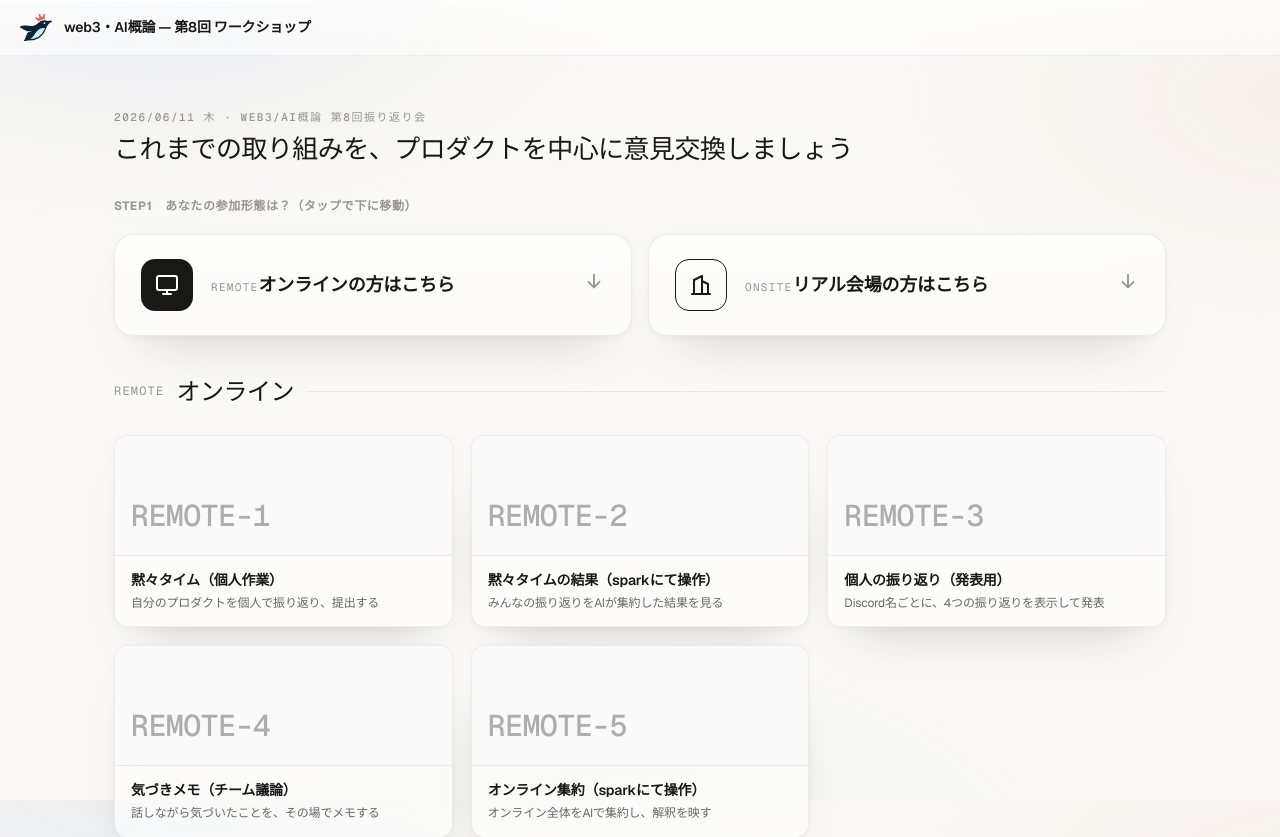
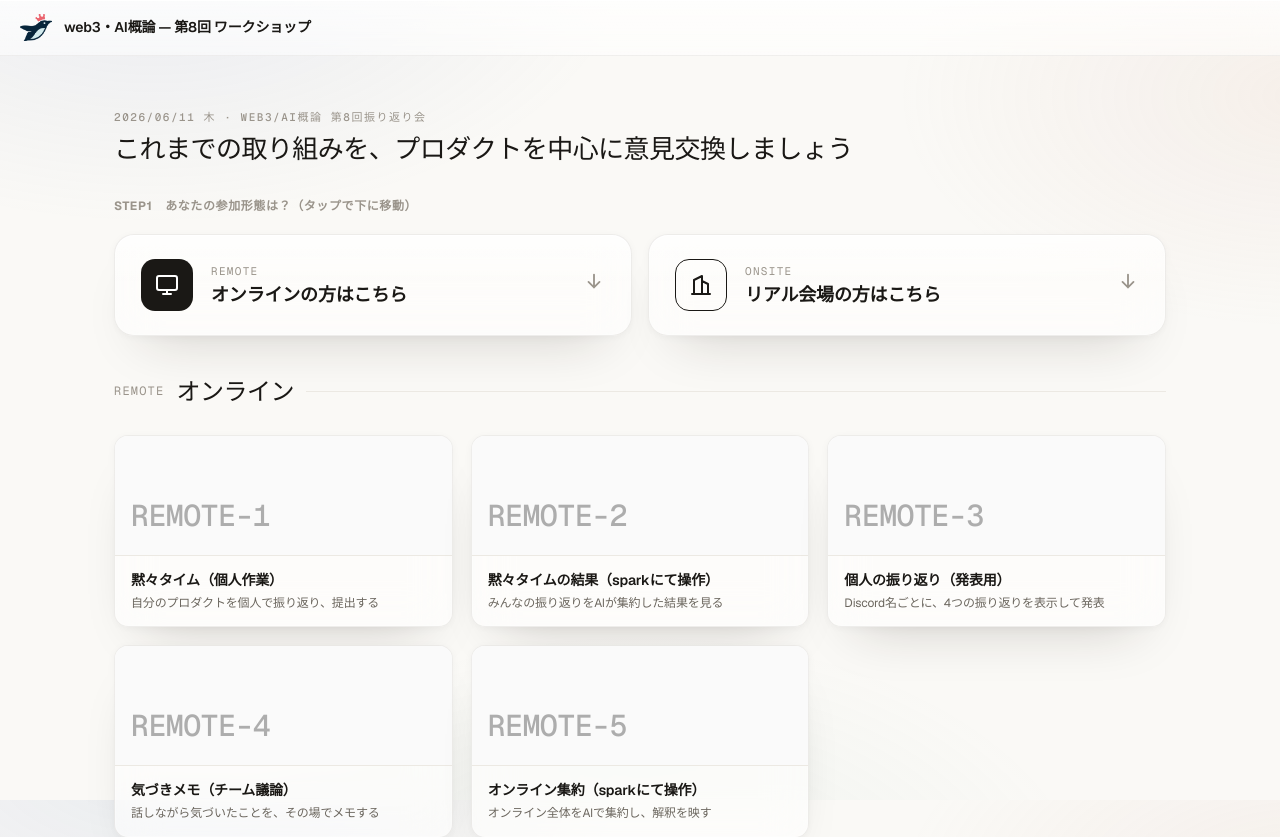
Before and after one commit to kou-uni/workshop-visualizer, a Next.js app: page / in a window 1280 px wide. Shown: the top 837 px of the page. Built offline with nearby package versions, Linux system fonts and the light colour scheme; a web font is replaced by a local one.

Commit message:
トップ入口カード: REMOTE/ONSITEラベルと文言を縦積み（改行）に固定しスマホ/PCで崩れない
Co-Authored-By: Claude Opus 4.8 (1M context) <noreply@anthropic.com>

```diff
--- a/app/globals.css
+++ b/app/globals.css
@@ -641,3 +641,8 @@ a.logo-dot { text-decoration: none; cursor: pointer; }
 
 /* 個人の振り返り 発表ビュー：大きめで読みやすいテキスト */
 .present-text { font-size: 18px; line-height: 1.9; margin-top: 12px; white-space: pre-wrap; color: var(--fg); font-weight: 500; }
+
+/* エントリーカード：REMOTE/ONSITEラベルと文言を必ず改行（縦積み）に */
+.entry-card .et { display: flex; flex-direction: column; }
+.entry-card .et .k { display: block; }
+.entry-card .et .v { display: block; line-height: 1.35; }
```
